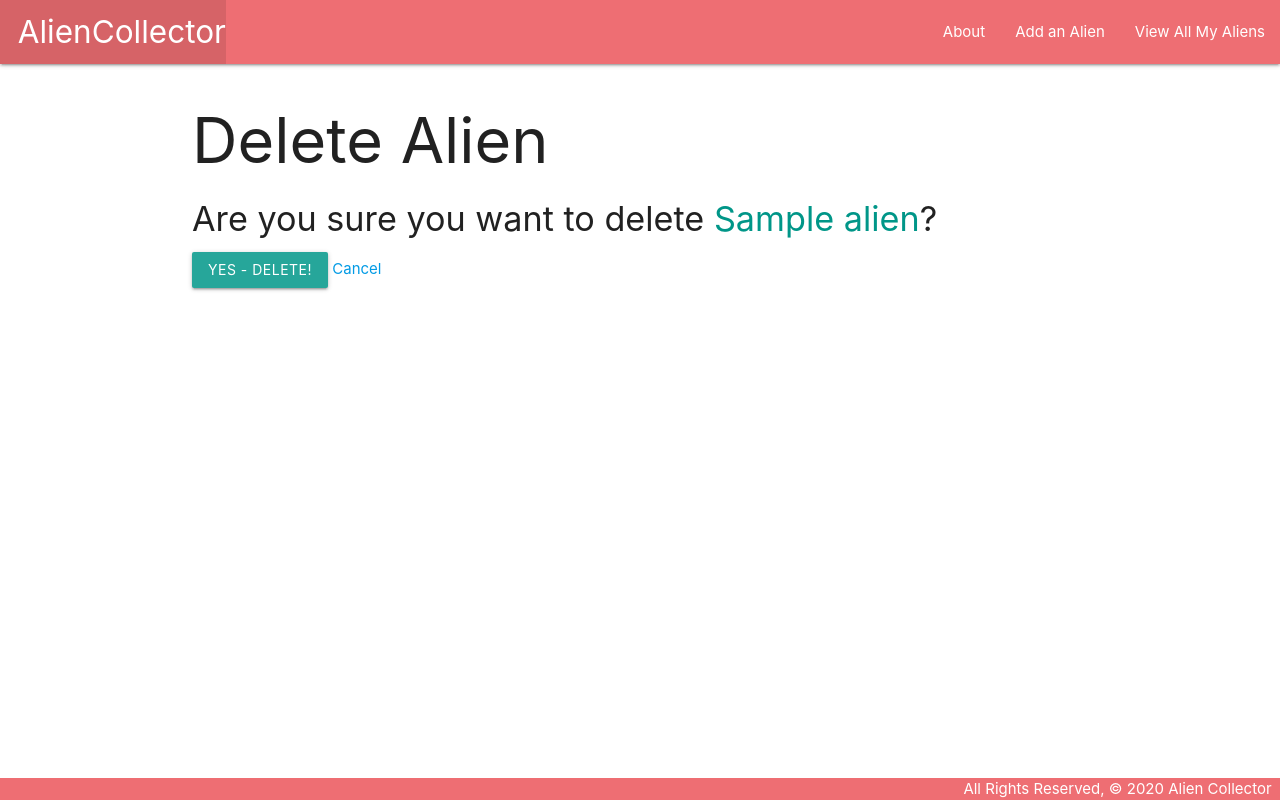
After one commit to amymhinds/Alien-Collector, a Django app: page /aliens/1/delete/ in a window 1280 px wide. The commit adds this page. Run offline with Django 3.2, Linux system fonts and the light colour scheme; tables that the repository leaves empty hold one stand-in row (values such as "Sample post").

Commit message:
adds update, delete, and edit

```diff
--- a/main_app/models.py
+++ b/main_app/models.py
@@ -1,4 +1,5 @@
 from django.db import models
+from django.urls import reverse
 
 # Create your models here.
 class Alien(models.Model):
@@ -9,3 +10,6 @@ class Alien(models.Model):
 
   def __str__(self):
     return f'{self.name} ({self.id})'
+
+  def get_absolute_url(self):
+      return reverse('detail', kwargs={'alien_id': self.id})
--- a/main_app/templates/aliens/detail.html
+++ b/main_app/templates/aliens/detail.html
@@ -14,6 +14,10 @@
       <p>Age: Baby Alien</p>
     {% endif %}
   </div>
+  <div class="card-action">
+    <a href="{% url 'aliens_update' alien.id %}">Edit</a>
+    <a href="{% url 'aliens_delete' alien.id %}">Delete</a>
+  </div>
 </div>
 
 {% endblock %}
--- a/main_app/templates/base.html
+++ b/main_app/templates/base.html
@@ -20,6 +20,7 @@
         </ul>
         <ul class="right">
           <li><a href="/about">About</a></li>
+          <li><a href="{% url 'aliens_create' %}">Add an Alien</a></li>
           <li><a href="/aliens">View All My Aliens</a></li>
         </ul>
       </div>
--- /dev/null
+++ b/main_app/templates/main_app/alien_confirm_delete.html
@@ -0,0 +1,13 @@
+{% extends 'base.html' %}
+
+{% block content %}
+  <h1>Delete Alien</h1>
+
+  <h4>Are you sure you want to delete <span class="teal-text">{{ object.name }}</span>?</h4>
+
+  <form action="" method="POST">
+    {% csrf_token %}
+    <input type="submit" value="Yes - Delete!" class="btn">
+    <a href="{% url 'detail' alien.id %}">Cancel</a>
+  </form>
+{% endblock %}
--- a/main_app/urls.py
+++ b/main_app/urls.py
@@ -6,4 +6,7 @@ urlpatterns = [
     path('about/', views.about, name = 'about'),
     path('aliens/', views.aliens_index, name='index'),
     path('aliens/<int:alien_id>/', views.aliens_detail, name='detail'),
+    path('aliens/create/', views.AlienCreate.as_view(), name='aliens_create'),
+    path('aliens/<int:pk>/update/', views.AlienUpdate.as_view(), name='aliens_update'),
+    path('aliens/<int:pk>/delete/', views.AlienDelete.as_view(), name='aliens_delete'),
 ]
--- a/main_app/views.py
+++ b/main_app/views.py
@@ -1,6 +1,8 @@
 from django.shortcuts import render
 from django.http import HttpResponse
+from django.views.generic.edit import CreateView, UpdateView, DeleteView
 from .models import Alien
+
 
 # class Alien:  # Note that parens are optional if not inheriting from another class
 #   def __init__(self, name, planet, description, age):
@@ -27,3 +29,17 @@ def aliens_index(request):
 def aliens_detail(request, alien_id):
   alien = Alien.objects.get(id=alien_id)
   return render(request, 'aliens/detail.html', { 'alien': alien })
+
+class AlienCreate(CreateView):
+  model = Alien
+  fields = '__all__'
+  success_url = '/aliens/'
+
+class AlienUpdate(UpdateView):
+  model = Alien
+  # Let's disallow the renaming of a cat by excluding the name field!
+  fields = ['planet', 'description', 'age']
+
+class AlienDelete(DeleteView):
+  model = Alien
+  success_url = '/aliens/'
```
Also changed, not shown: main_app/templates/main_app/alien_form.html (added, +20 -0 lines).
